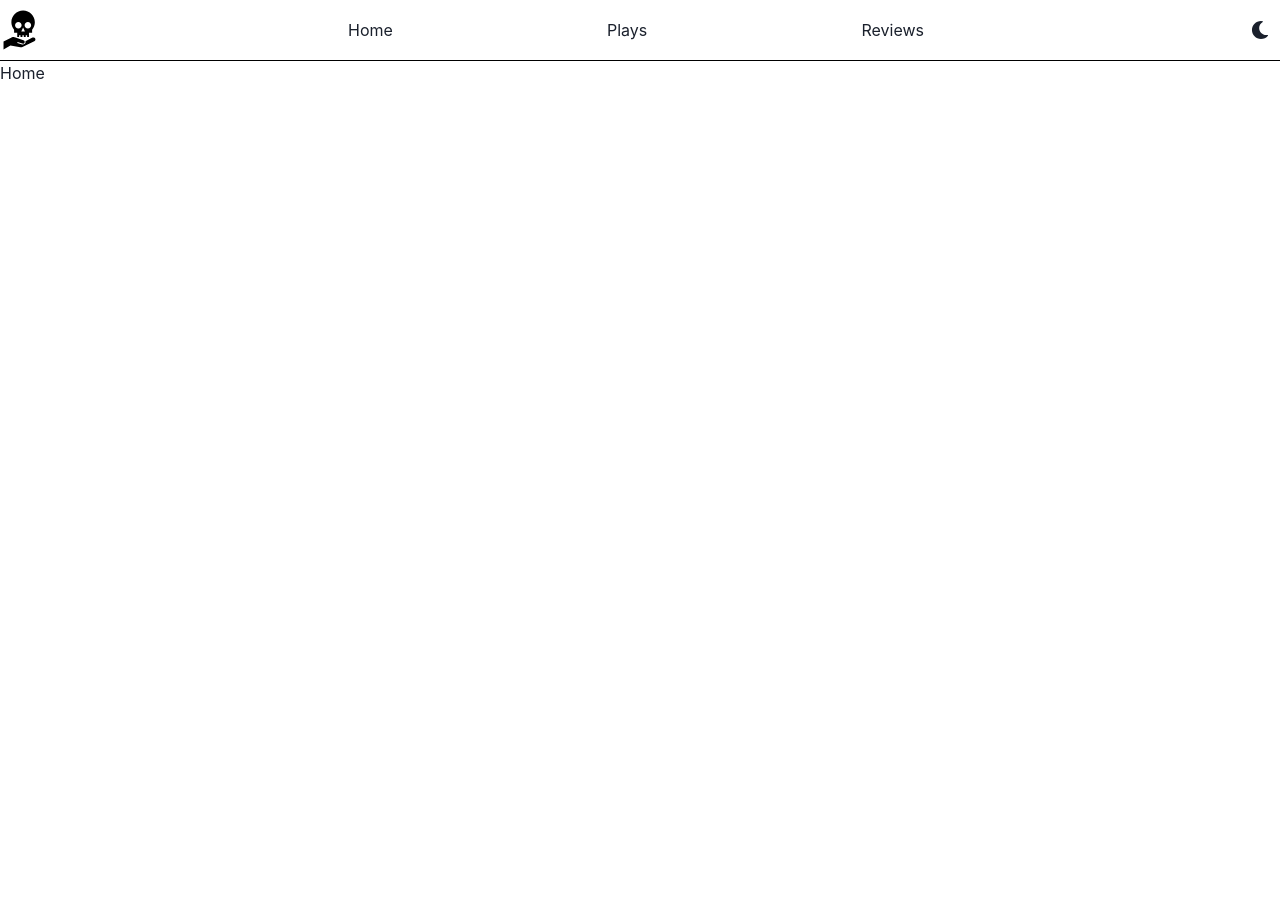
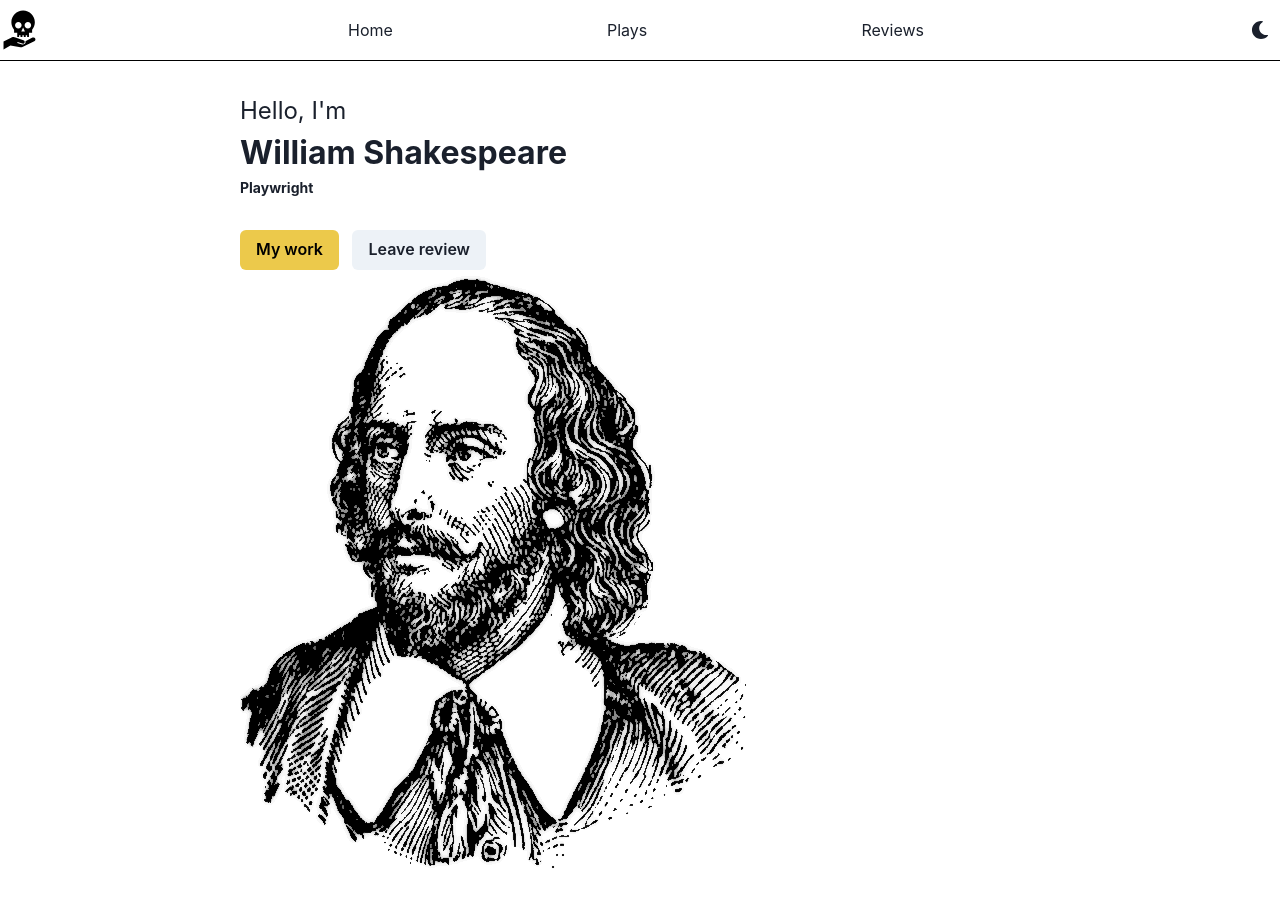
Before and after one commit to kameronperkins/reviews, a React (Create React App) app: page /home in a window 1280 px wide. Before the commit the page ends 800 px from the top, so only its background shows below. Built offline with nearby package versions, Linux system fonts and the light colour scheme.

Commit message:
finalize home page

```diff
--- a/src/pages/Home.tsx
+++ b/src/pages/Home.tsx
@@ -1,14 +1,87 @@
+import { Button } from '@chakra-ui/button';
+import { useColorModeValue } from '@chakra-ui/color-mode';
+import { Image } from '@chakra-ui/image';
+import styled from '@emotion/styled';
 import React from 'react';
+import { useHistory } from 'react-router';
+import William from '../assets/images/william.png';
 
 export interface HomeProps {
 
 }
 
 const Home: React.FC<HomeProps> = () => {
+  const history = useHistory();
+  const Home = styled.div`
+    display: flex;
+    flex-direction: row;
+    justify-content: space-between;
+    flex-wrap: wrap;
+    padding: 2rem 15rem;
+    @media (max-width: 420px) {
+      padding: 2rem;
+    }
+  `;
+
+  const HomeLeft = styled.div`
+    display: flex;
+    flex-direction: column;
+    justify-content: center;
+  `;
+
+  const Introduction = styled.div`
+    font-size: 1.5rem;
+  `;
+
+  const IntroductionBold = styled.div`
+    font-size: 2rem;
+    font-weight: bold;
+  `;
+
+  const IntroductionByLine = styled.div`
+    font-size: 0.875rem;
+    font-weight: bold;
+  `;
+
+  const ButtonWrapper = styled.div`
+    padding-top: 2rem;
+  `;
+
+  const miscColor = useColorModeValue('rgba(0,0,0,1)', '#1A202C');
+  const yellowColor = useColorModeValue('#ECC94B', '#FAF089');
+  const MyWork = styled(Button)`
+    background-color: ${yellowColor};
+    color: ${miscColor};
+  `;
+
+  const offsetColor = useColorModeValue('', 'invert(1)');
+  const Will = styled(Image)`
+    filter: ${offsetColor};
+    @media (max-width: 420px) {
+      padding-top: 2rem;
+    }
+  `;
   return (
-    <div>
-      Home
-    </div>
+    <Home>
+      <HomeLeft>
+        <Introduction>
+          Hello, I'm
+        </Introduction>
+        <IntroductionBold>
+          William Shakespeare
+        </IntroductionBold>
+        <IntroductionByLine>
+          Playwright
+        </IntroductionByLine>
+        <ButtonWrapper>
+          <MyWork onClick={() => history.push('/plays')}>My work</MyWork>
+          &nbsp;
+          &nbsp;
+          <Button onClick={() => history.push('/reviews')}>Leave review</Button>
+        </ButtonWrapper>
+      </HomeLeft>
+      <Will src={William} alt='Bust of William Shakespeare' filter='invert' />
+    </Home>
   );
 }
 
```
Also changed, not shown: src/assets/images/william.png (added).
